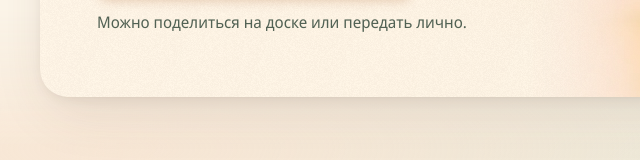
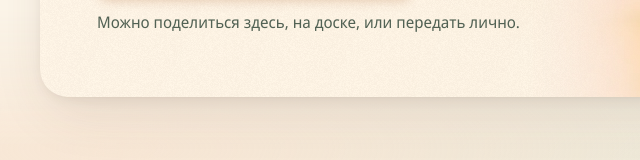
Before and after one commit to karalaleks/spasibo-ryadom, a plain HTML site: page index.html in a window 1280 px wide. Shown: the part 576-736 px from the top of the page, 16-656 px from the left. Drawn offline with Linux system fonts and the light colour scheme; no server answers.

Commit message:
Clarify where shared thank-you notes appear

```diff
--- a/index.html
+++ b/index.html
@@ -31,7 +31,7 @@
             <svg viewBox="0 0 24 20" fill="none" width="22" height="19" aria-hidden="true"><rect x="1" y="1" width="22" height="18" rx="3"/><path d="m2 3 10 8L22 3"/></svg>
             Написать благодарность
           </a>
-          <p class="privacy-choice">Можно поделиться на доске или передать лично.</p>
+          <p class="privacy-choice">Можно поделиться здесь, на доске, или передать лично.</p>
         </div>
         <p id="campaign-ended" class="hero-description" hidden>Акция завершилась. Благодарности, которыми коллеги поделились, можно прочитать ниже.</p>
       </div>
```
